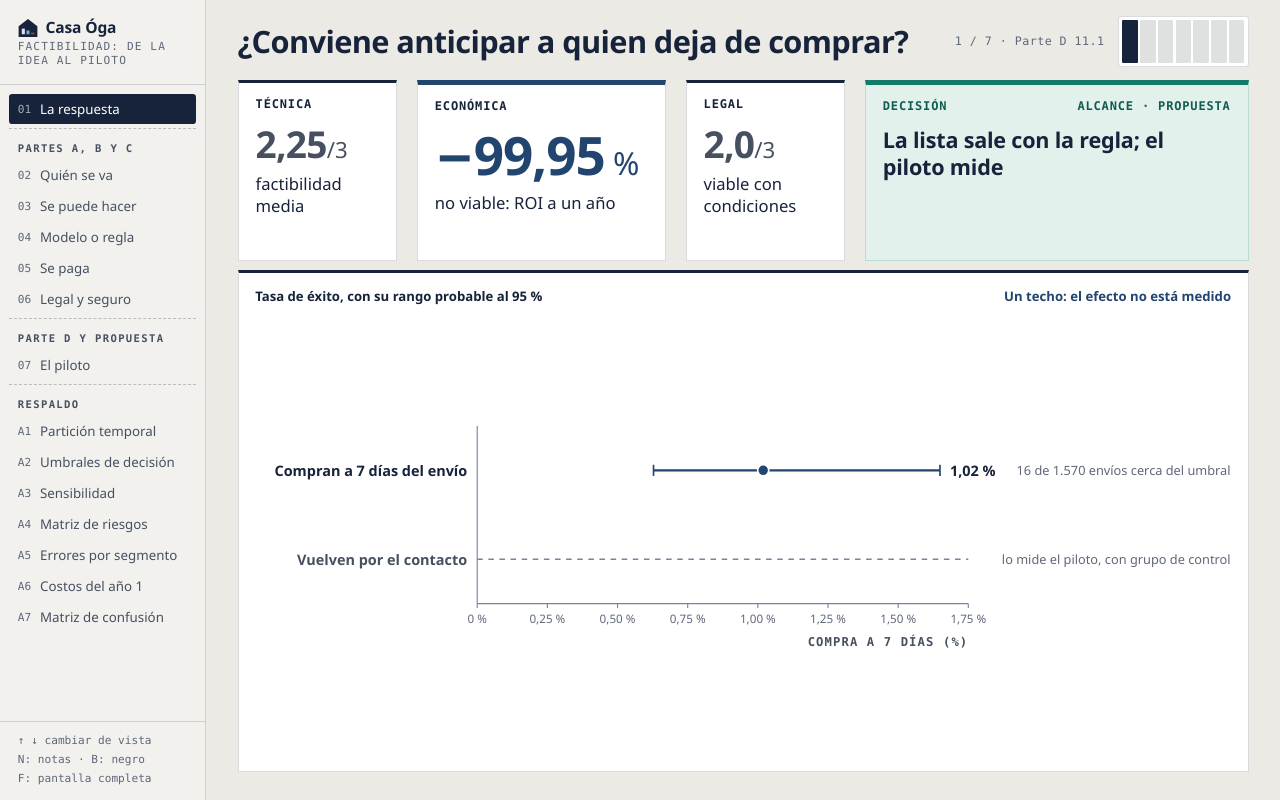
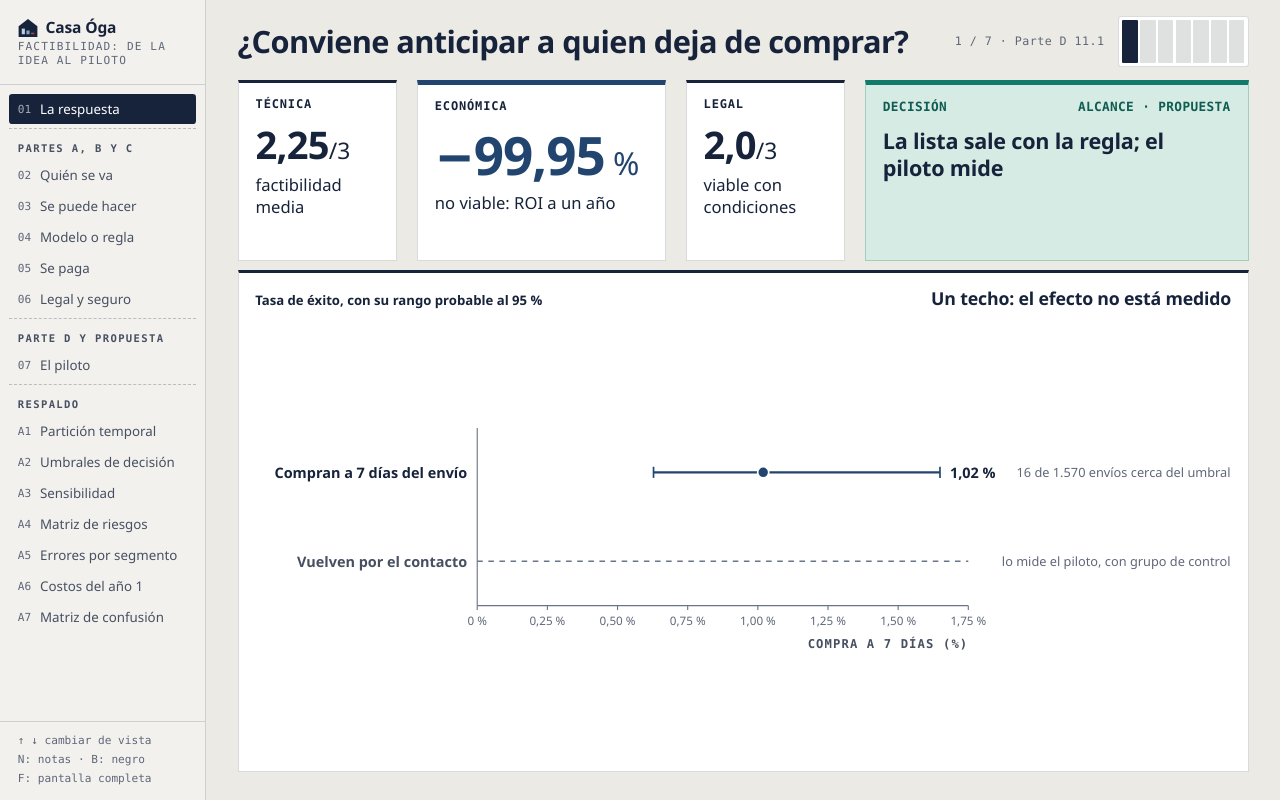
Before and after one commit to SebasCaules/TP_82.21-Data-Driven, a React (Vite) app in the folder e3/: page /#v01 in a window 1280 px wide. Built offline with nearby package versions, Linux system fonts and the light colour scheme.

Commit message:
E3 auditoría 28/10, G: contraste de proyector en la banda y los gráficos

```diff
--- a/e3/src/estilos_e3.css
+++ b/e3/src/estilos_e3.css
@@ -4,7 +4,8 @@
    tarjeta de decisión (.tarjeta-dec). Acá va SOLO lo que el E2 no tiene, con el prefijo e3-: la caja del
    zoom, el esqueleto de las vistas que faltan, las notas del orador, la pantalla en negro y los
    controles detrás de «Explorar». Ninguna regla de esta hoja nombra una clase del armazón ni :root
-   (lo controla scripts/paridad_e3.py). */
+   (lo controla scripts/paridad_e3.py), salvo el bloque «Contraste de proyector» del final (N0-1,
+   28/10): todas sus reglas van bajo .e3-vp, que solo existe en /e3/, así /e2/ no cambia. */
 
 /* ---------- zoom uniforme (N0-5, e3/src/zoom.js) ---------- */
 /* La caja mide la ventana lógica (ancho / k × alto / k, en línea desde App.jsx) y lleva zoom: k. Es el
@@ -101,6 +102,99 @@
 /* Texto de C3 con [[unidad chica]] (texto.jsx). */
 .e3-chico { font-size: .6em; font-weight: 500; letter-spacing: 0; }
 
+/* ==========================================================================================
+   Contraste de proyector (N0-1, 28/10; .workforce/PLAN.md, unidad G)
+   El usuario pidió contraste para proyector: se rompe para el E3 la regla H1 del E2 (cifra
+   secundaria gris). Todo va bajo .e3-vp (la caja del zoom, App.jsx), que solo existe en /e3/; los
+   overrides de clases del armazón están permitidos ahí (N0-4). La central domina por tamaño y peso,
+   no por color (N0-5).
+   ==========================================================================================
+
+   TOKENS DE GRÁFICO DEL E3, para las vistas (relaciones medidas sobre la tarjeta blanca):
+     --e3-ctx    #5a6478  TEXTO de contexto: etiquetas y valores de lo que NO es el dato. 5,95:1 sobre
+                          blanco. No va en rellenos: a 1,64:1 contra --acc, una barra así compite con
+                          la de énfasis.
+     --e3-ctx-relleno #a9b1bf  RELLENO de contexto: barras, áreas, puntos y trazos que no son el dato.
+                          2,16:1 sobre blanco (se ve en proyector) y 4,53:1 contra --acc (el énfasis
+                          se impone). El valor rotulado al lado va en --ink o --e3-ctx, nunca en este.
+     --e3-eje    #6a7489  ejes, marcas del eje, líneas de referencia finas. 4,7:1 sobre blanco.
+     --e3-contorno #4f5a6e  borde de un tramo o zona (banda de 90 días, franja de la regla, línea
+                          del empate), 1,5 px, con su rótulo en tinta al lado. Es la forma preferida
+                          de marcar un tramo (N0-5). 6,95:1 sobre blanco; se separa de --acc por la
+                          forma (trazo, no relleno).
+     --e3-tinte  #bccfe2  relleno de tramo, solo si el contorno no alcanza; siempre con contorno y
+                          rótulo. 1,6:1 sobre blanco. El texto encima va en --ink (9,9:1).
+     --e3-zona   rgba(34, 69, 111, .16)  lavado de fondo sin significado propio (separar dos
+                          mitades, sombrear una franja de contexto). Sobre blanco ≈ #d8dee6.
+   El dato que hay que mirar sigue en --acc; la excepción, en --terra con la trama --terra-osc.
+
+   Además, dentro de /e3/ los tokens del E1 que las vistas y src/graficos.jsx ya usan (como atributo
+   SVG, fill="var(--gris)", o en estilo en línea) apuntan a estos: --gris → --e3-ctx-relleno, --eje →
+   --e3-eje, --azul1 → --e3-tinte, --zona → --e3-zona. Un var() se resuelve en el elemento, así que
+   los gráficos compartidos y los anexos suben de contraste sin tocar src/ ni /e2/. Una vista nueva
+   usa los nombres --e3-*: dicen la intención y no dependen de esta redirección. */
+.e3-vp {
+  --e3-ctx: #5a6478;
+  --e3-ctx-relleno: #a9b1bf;
+  --e3-eje: #6a7489;
+  --e3-contorno: #4f5a6e;
+  --e3-tinte: #bccfe2;
+  --e3-zona: rgba(34, 69, 111, .16);
+  --gris: var(--e3-ctx-relleno);
+  --eje: var(--e3-eje);
+  --azul1: var(--e3-tinte);
+  --zona: var(--e3-zona);
+}
+
+/* ---------- banda de cifras ---------- */
+/* Cifra secundaria (Cifra con `sec`): en tinta y no en gris, peso 600, el 72 % de la central (antes
+   70 % y --mut2). La central, en --acc, al mismo tamaño del E2 (más grande, el −99,95 % no entra a
+   1366 × 768) y en 700: domina por tamaño y peso. */
+.e3-vp .e2-kpis .tarjeta .par-val.e2-cifra.sec {
+  font-size: clamp(24.5px, calc(0.79vw + 3.02vh), 72px);
+  font-weight: 600; color: var(--ink);
+}
+.e3-vp .e2-kpis > .tarjeta.e2-central .par-val.e2-cifra:not(.sec) { font-weight: 700; }
+/* La frase debajo de la cifra: tinta 500 (en el E2 ya lo es; se fija acá para que ninguna variante
+   la vuelva gris en /e3/). */
+.e3-vp .e2-kpis .e2-linea { font-weight: 500; color: var(--ink); }
+
+/* ---------- tarjeta de decisión: «Decisión» y «área · estado» ---------- */
+/* Letra un 6 % más grande que el rótulo mono de la banda y en negrita, con menos espaciado: ocupa el
+   mismo ancho que en el E2. Mismo verde oscuro (6,3:1 sobre el fondo). Si «área · estado» no entra al
+   lado de «Decisión», baja entero al renglón siguiente en vez de salirse de la tarjeta (pasa con
+   «Legal · viable con condiciones» y «Técnica · factibilidad media» a 1152-1536: el estado largo se
+   acorta en decisiones.js). El fondo, un paso más saturado para que la tarjeta no se lea blanca. */
+.e3-vp .e2-banda > .tarjeta-dec {
+  --dec-fondo: #d6ebe3;
+  --dec-borde: #9fcfc0;
+}
+.e3-vp .e2-banda > .tarjeta-dec .kpi-lbl {
+  flex-wrap: wrap; row-gap: 2px;
+  font-size: calc(var(--e2-rot) * 1.06); font-weight: 700; letter-spacing: .03em;
+}
+.e3-vp .e2-banda > .tarjeta-dec .kpi-lbl b { font-weight: 700; white-space: nowrap; }
+
+/* ---------- encabezado de la tarjeta del gráfico ---------- */
+/* Hoy: qué mide (span, a la izquierda) y la conclusión (b, a la derecha, antes 15 px azul). La
+   conclusión pasa a ser lo primero que se lee: más grande, tinta, 700. Qué mide sigue como en el E2
+   (tinta 600, --e2-txt2), alineado a la base de la conclusión. */
+.e3-vp .pant > .tarjeta > .kpi-lbl.frase { align-items: baseline; color: var(--ink); }
+.e3-vp .pant > .tarjeta > .kpi-lbl.frase > b {
+  font: 700 clamp(15px, calc(0.2vw + 1.3vh + 3px), 24px)/1.2 var(--fuente);
+  color: var(--ink); letter-spacing: -.01em; text-align: right;
+}
+
+/* ---------- conclusión del gráfico (la única clase común para las vistas; el resto, en V0n.css) ---------- */
+/* .e3-conclusion: la conclusión del gráfico, una frase (≤ 70 caracteres para que quede en un renglón
+   a 1152 × 640). Grande, tinta, 700; un <b> adentro marca la cifra en --acc. */
+.e3-conclusion {
+  margin: 0; min-width: 0;
+  font: 700 clamp(17px, calc(0.25vw + 1.6vh + 3px), 28px)/1.2 var(--fuente);
+  color: var(--ink); letter-spacing: -.01em; text-wrap: balance;
+}
+.e3-conclusion b { font-weight: 700; color: var(--acc); }
+
 @media print {
   .e3-vp { zoom: 1 !important; width: auto !important; height: auto !important; container-type: normal; overflow: visible; }
   .e3-notas, .e3-negro { display: none; }
```
